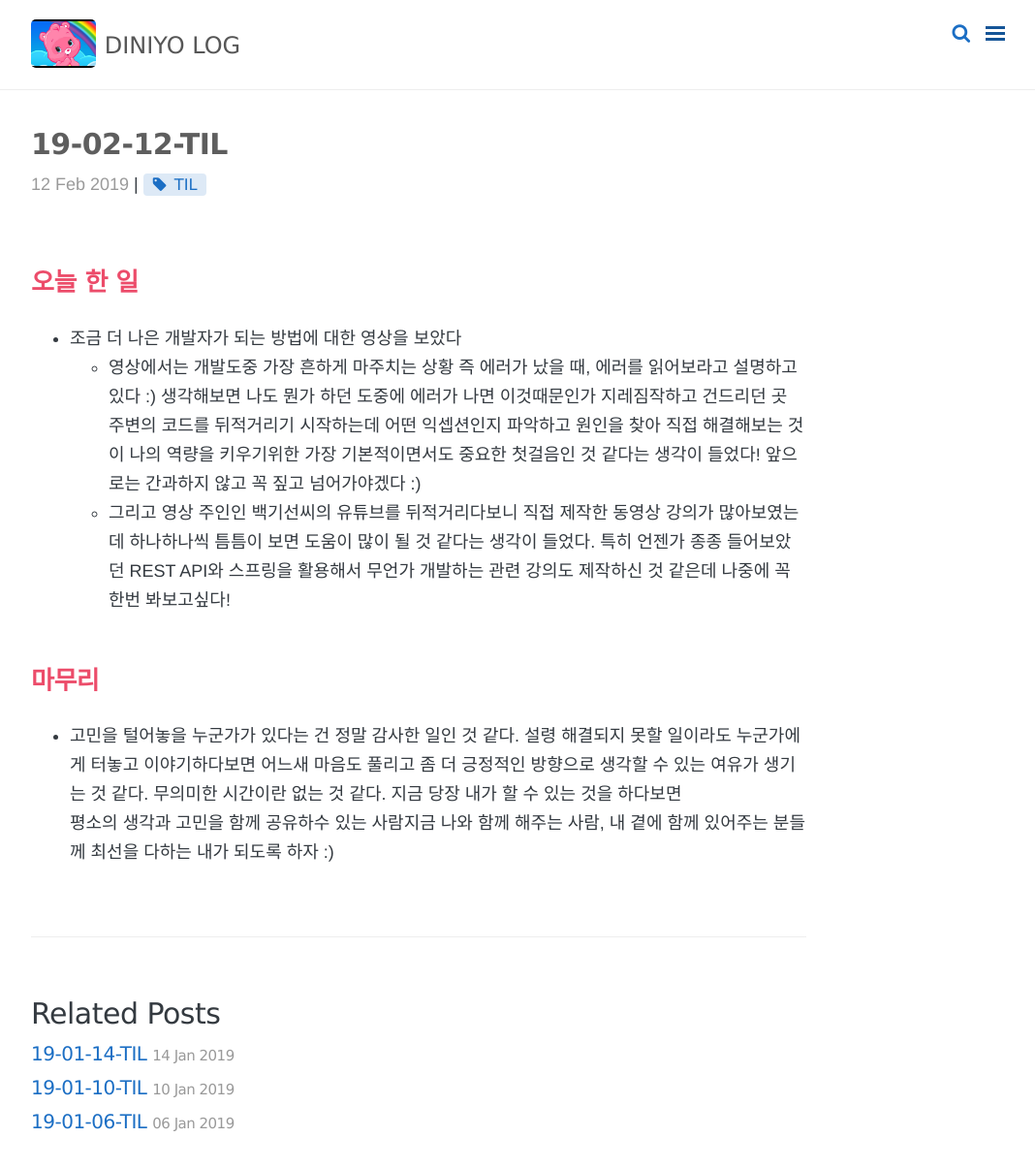
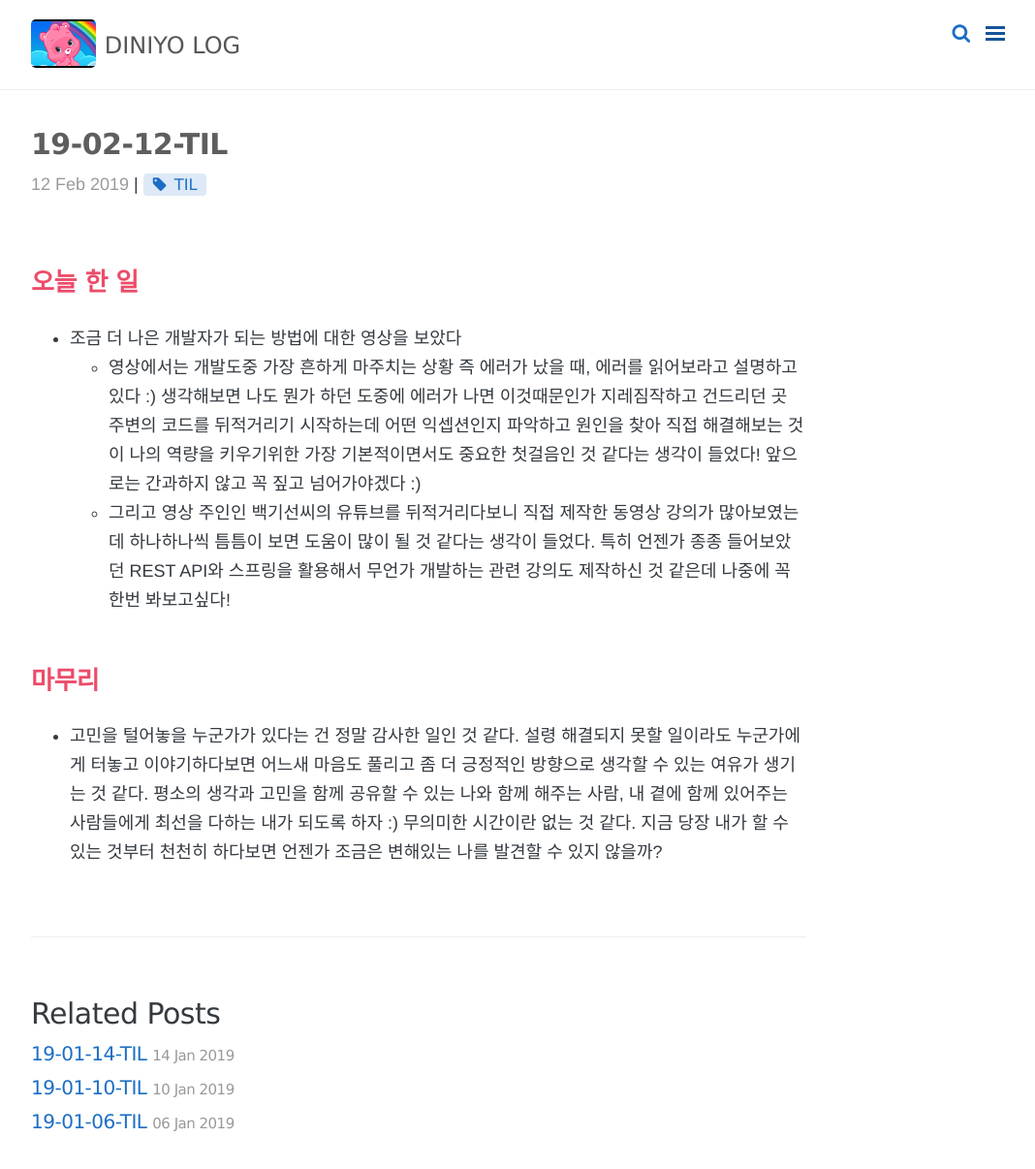
Before and after one commit to diniyo804/diniyo804.github.io, a Jekyll site: the page built from _posts/TIL (Today I Learned)/2019-02-12-TIL.md, in a window 1280 px wide and 1230 px high. Shown: the top 1206 px of the window at 97% size, without its empty margins (208-1276 px from the left). Built offline with Jekyll 4.4.1, drawn with Linux system fonts in a browser that asks for light colours; nearby versions of some CDN libraries; comment, search, counter and statistics services are not loaded.

Commit message:
add post til

```diff
--- a/_posts/TIL (Today I Learned)/2019-02-12-TIL.md
+++ b/_posts/TIL (Today I Learned)/2019-02-12-TIL.md
@@ -22,5 +22,5 @@ comments: true
 ## 마무리
 - 고민을 털어놓을 누군가가 있다는 건 정말 감사한 일인 것 같다. 설령 해결되지 못할 일이라도
 누군가에게 터놓고 이야기하다보면 어느새 마음도 풀리고 좀 더 긍정적인 방향으로 생각할 수 있는 여유가 생기는 것 같다.
-무의미한 시간이란 없는 것 같다. 지금 당장 내가 할 수 있는 것을 하다보면
-평소의 생각과 고민을 함께 공유하수 있는 사람지금 나와 함께 해주는 사람, 내 곁에 함께 있어주는 분들께 최선을 다하는 내가 되도록 하자 :)
+평소의 생각과 고민을 함께 공유할 수 있는 나와 함께 해주는 사람, 내 곁에 함께 있어주는 사람들에게 최선을 다하는 내가 되도록 하자 :)
+무의미한 시간이란 없는 것 같다. 지금 당장 내가 할 수 있는 것부터 천천히 하다보면 언젠가 조금은 변해있는 나를 발견할 수 있지 않을까?
```
